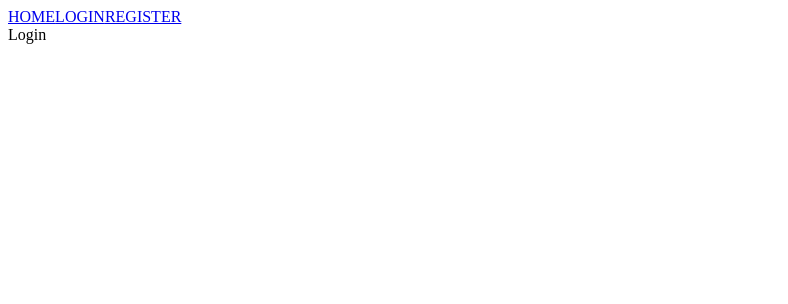
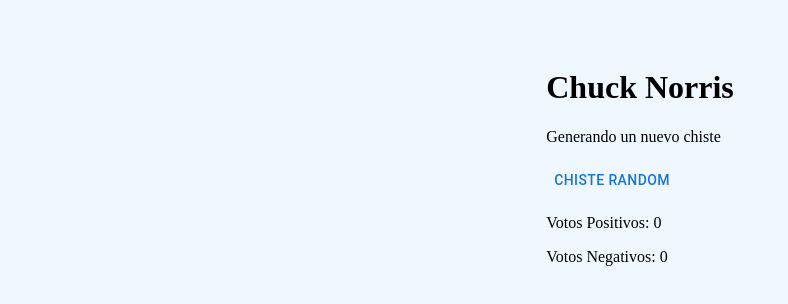
Before and after one commit to jeici21/ob-curso-react-basico-typescript, a React (Vite) app in the folder ejercicio-1/: page / in a window 1280 px wide. Before the commit this address led to /login. Shown: the top 304 px of the page, without its empty margins (0-788 px from the left). Built offline with nearby package versions, Linux system fonts and the light colour scheme.

Commit message:
Realizado ejercicio Axios/Material UI

```diff
--- a/ejercicio-1/package.json
+++ b/ejercicio-1/package.json
@@ -9,6 +9,10 @@
     "preview": "vite preview"
   },
   "dependencies": {
+    "@emotion/react": "^11.10.6",
+    "@emotion/styled": "^11.10.6",
+    "@mui/material": "^5.11.16",
+    "axios": "^1.3.4",
     "formik": "^2.2.9",
     "react": "^18.2.0",
     "react-dom": "^18.2.0",
--- a/ejercicio-1/src/App.tsx
+++ b/ejercicio-1/src/App.tsx
@@ -1,19 +1,21 @@
 import './App.css'
-import Clock from './components/Clock'
-import ClockHook from './components/ClockHook'
-import ContactoList from './components/ContactoList'
-import Cuadrado from './components/Cuadrado'
-import TareasFormik from './components/TareasFormik'
+import AxiosMaterial from './components/AxiosMaterial'
+//import Clock from './components/Clock'
+//import ClockHook from './components/ClockHook'
+//import ContactoList from './components/ContactoList'
+//import Cuadrado from './components/Cuadrado'
+//import TareasFormik from './components/TareasFormik'
 
 function App() {
 
   return (
     <div className="App">
-      <ContactoList />
-      <Clock />
-      <ClockHook />
-      <Cuadrado />
-      <TareasFormik />
+      {/* <ContactoList /> */}
+      {/* <Clock /> */}
+      {/* <ClockHook /> */}
+      {/* <Cuadrado /> */}
+      {/* <TareasFormik /> */}
+      <AxiosMaterial />
     </div>
   )
 }
--- /dev/null
+++ b/ejercicio-1/src/components/AxiosMaterial.tsx
@@ -0,0 +1,67 @@
+import { useState } from "react";
+import { getChiste } from "../services/axiosService";
+import { Button } from "@mui/material";
+
+interface Chuck { icon_url: string; value: string; }
+interface AxiosResponse { data: Chuck; status: number; }
+
+const AxiosMaterial = () => {
+    const [chiste, setChiste] = useState<Chuck | null>(null);
+    const [votosPositivos, setVotosPositivos] = useState(0);
+    const [votosNegativos, setVotosNegativos] = useState(0);
+    const [disablePlus, setDisablePlus] = useState(false);
+    const [disableMin, setDisableMin] = useState(false);
+
+    const obtainChiste = () => {
+        getChiste()
+            .then((response: AxiosResponse) => {
+                if (response.status === 200) {
+                    setChiste(response.data);
+                    setDisablePlus(false);
+                    setDisableMin(false);
+                }
+            })
+            .catch((error: Error) => alert(`Something went wrong: ${error}`));
+    };
+
+    const handlePositiveClick = () => {
+        if (disablePlus) return;
+        setVotosPositivos(votosPositivos + 1);
+        setDisablePlus(true);
+        if (disableMin) {
+            setVotosNegativos(votosNegativos - 1);
+            setDisableMin(false);
+        }
+    };
+
+    const handleNegativeClick = () => {
+        if (disableMin) return;
+        setVotosNegativos(votosNegativos + 1);
+        setDisableMin(true);
+        if (disablePlus) {
+            setVotosPositivos(votosPositivos - 1);
+            setDisablePlus(false);
+        }
+    };
+
+    return (
+        <div>
+            <h1>Chuck Norris</h1>
+            {chiste != null ? (
+                <div>
+                    <img alt="avatar" src={chiste.icon_url} />
+                    <h2>{chiste.value}</h2>
+                    <Button onClick={handlePositiveClick} disabled={disablePlus}>Me gusta</Button>
+                    <Button onClick={handleNegativeClick} disabled={disableMin}>No me gusta</Button>
+                </div>
+            ) : (
+                <div><p>Generando un nuevo chiste</p></div>
+            )}
+            <Button onClick={obtainChiste}>Chiste Random</Button>
+            <p>Votos Positivos: {votosPositivos}</p>
+            <p>Votos Negativos: {votosNegativos}</p>
+        </div>
+    );
+};
+
+export default AxiosMaterial;
--- a/ejercicio-1/src/main.tsx
+++ b/ejercicio-1/src/main.tsx
@@ -1,12 +1,12 @@
 import React from 'react'
 import ReactDOM from 'react-dom/client'
-//import App from './App'
+import App from './App'
 import './index.css'
-import App2 from './App2'
+//import App2 from './App2'
 
 ReactDOM.createRoot(document.getElementById('root') as HTMLElement).render(
   <React.StrictMode>
-    {/* <App /> */}
-    <App2 />
+    <App />
+    {/* <App2 /> */}
   </React.StrictMode>,
 )
--- /dev/null
+++ b/ejercicio-1/src/services/axiosService.ts
@@ -0,0 +1,9 @@
+import APIRequest from "../utils/config/axios.config";
+
+export function getChiste() {
+    return APIRequest.get('/', {
+        validateStatus: function (status) {
+            return status < 500;
+        }
+    })
+}
--- /dev/null
+++ b/ejercicio-1/src/utils/config/axios.config.ts
@@ -0,0 +1,10 @@
+import axios from 'axios'
+
+//Default config for AXIOS
+export default axios.create(
+    {
+        baseURL: 'https://api.chucknorris.io/jokes/random',
+        responseType: 'json',
+        timeout: 6000
+    }
+)
```
Also changed, not shown: 1 other file (tests, documents, lock files or other folders).
